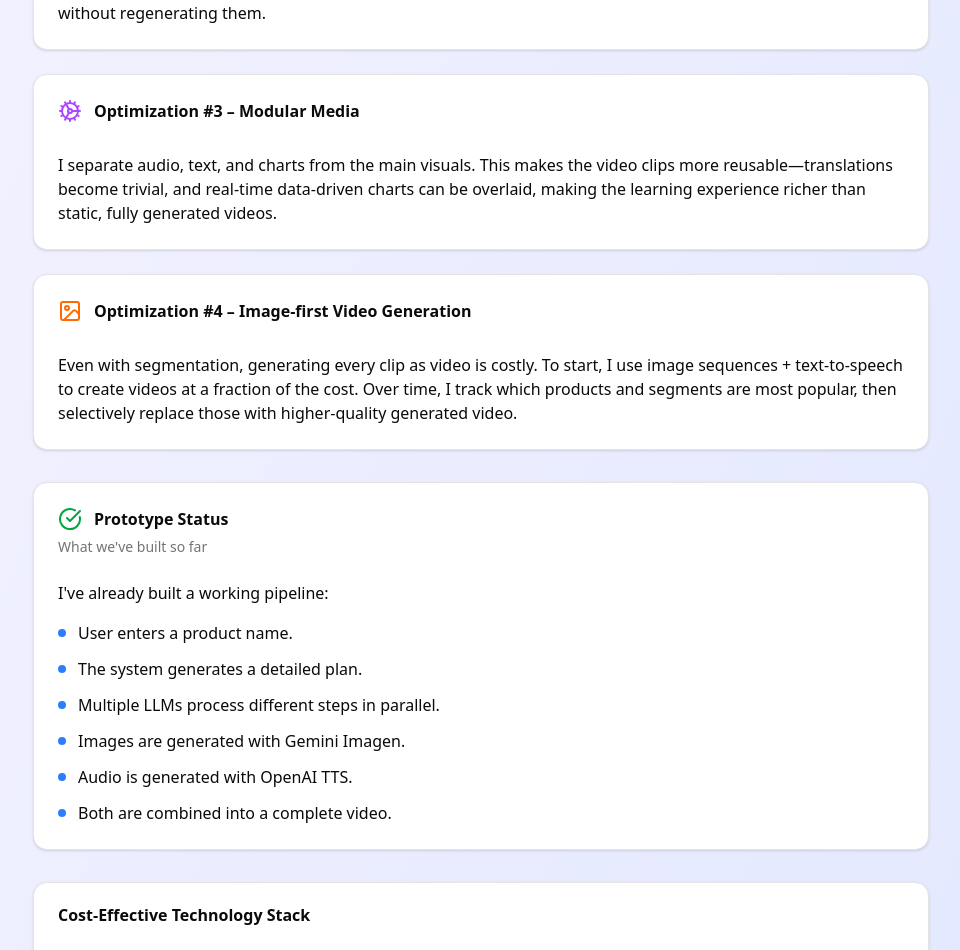
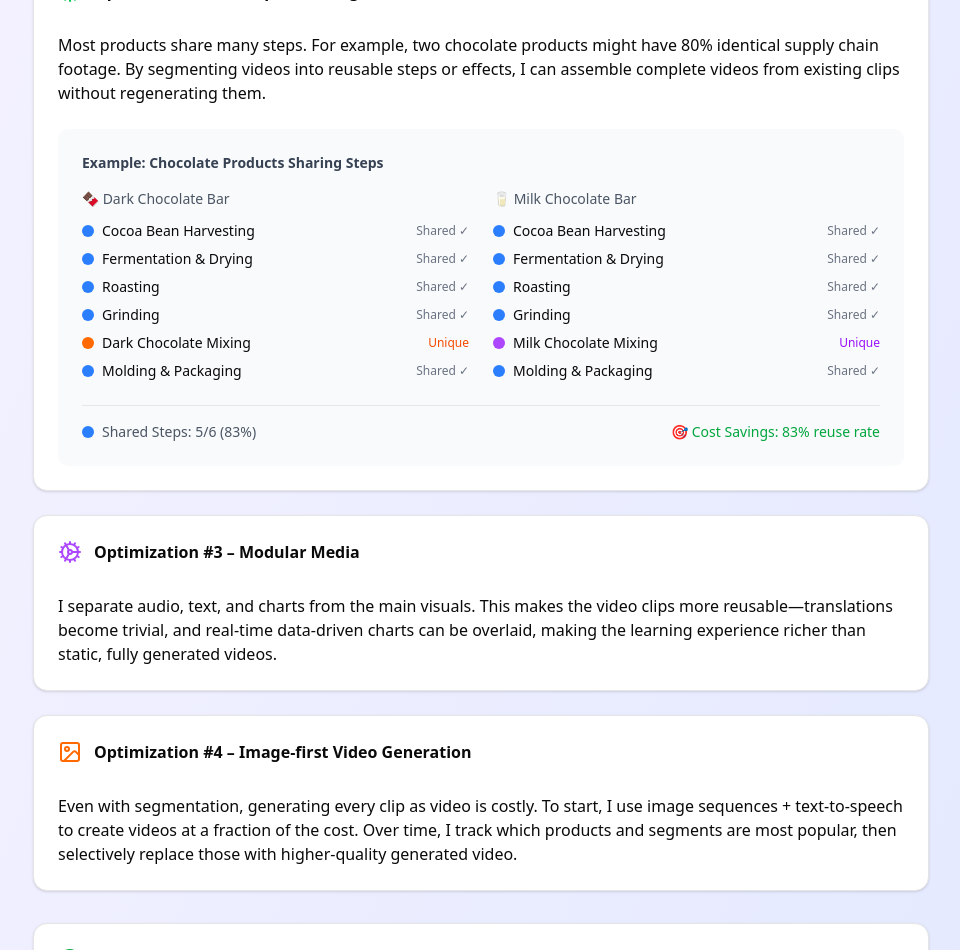
Before and after one commit to shihabsarar29/FAF-Hackathon, a Next.js app: page /story in a window 1280 px wide. Shown: the part 1440-2390 px from the top of the page, without its empty margins (159-1119 px from the left). Built offline with nearby package versions, Linux system fonts and the light colour scheme.

Commit message:
light ui fixes

```diff
--- a/src/app/page.tsx
+++ b/src/app/page.tsx
@@ -759,10 +759,16 @@ export default function Home() {
 
   return (
     <div className="min-h-screen bg-gradient-to-br from-blue-50 to-indigo-100 p-4">
-      <div className="max-w-7xl mx-auto">
+      <div className="max-w-7xl mx-auto mt-8">
                 <div className="text-center mb-8">
-          <div className="flex justify-between items-start mb-4">
-            <div></div>
+          <div className="flex justify-end mb-2">
+            <Link href="/story">
+              <Button variant="outline" className="flex items-center gap-2">
+                <BookOpen className="w-4 h-4" />
+                Story
+              </Button>
+            </Link>
+          </div>
           <div className="text-center">
             <h1 className="text-4xl font-bold text-gray-900 mb-4">
               Product Knowledge Platform
@@ -770,13 +776,6 @@ export default function Home() {
             <p className="text-lg text-gray-600">
               Discover how products are made, their environmental impact, and health effects with AI-powered insights
             </p>
-            </div>
-            <Link href="/story">
-              <Button variant="outline" className="flex items-center gap-2">
-                <BookOpen className="w-4 h-4" />
-                Story
-              </Button>
-            </Link>
           </div>
         </div>
 
--- a/src/app/story/page.tsx
+++ b/src/app/story/page.tsx
@@ -9,16 +9,18 @@ import Link from 'next/link';
 export default function StoryPage() {
   return (
     <div className="min-h-screen bg-gradient-to-br from-purple-50 to-indigo-100 p-4">
-      <div className="max-w-4xl mx-auto">
+      <div className="max-w-4xl mx-auto mt-8">
         {/* Header */}
-        <div className="flex items-center gap-4 mb-8">
+        <div className="mb-8">
+          <div className="mb-4">
             <Link href="/">
               <Button variant="outline" size="sm">
                 <ArrowLeft className="w-4 h-4 mr-2" />
                 Back to Explorer
               </Button>
             </Link>
-          <div>
+          </div>
+          <div className="text-center">
             <h1 className="text-4xl font-bold text-gray-900">Story</h1>
             <p className="text-lg text-gray-600 mt-2">Building the future of interactive learning</p>
           </div>
@@ -82,9 +84,103 @@ export default function StoryPage() {
               </CardTitle>
             </CardHeader>
             <CardContent>
-              <p>
+              <p className="mb-6">
                 Most products share many steps. For example, two chocolate products might have 80% identical supply chain footage. By segmenting videos into reusable steps or effects, I can assemble complete videos from existing clips without regenerating them.
               </p>
+
+              {/* Example Visualization */}
+              <div className="bg-gray-50 rounded-lg p-6">
+                <h4 className="text-sm font-semibold text-gray-700 mb-4">Example: Chocolate Products Sharing Steps</h4>
+
+                <div className="grid md:grid-cols-2 gap-6">
+                  {/* Product 1 */}
+                  <div>
+                    <h5 className="text-sm font-medium text-gray-600 mb-3">🍫 Dark Chocolate Bar</h5>
+                    <div className="space-y-2">
+                      <div className="flex items-center gap-2">
+                        <div className="w-3 h-3 bg-blue-500 rounded-full"></div>
+                        <span className="text-sm">Cocoa Bean Harvesting</span>
+                        <span className="text-xs text-gray-500 ml-auto">Shared ✓</span>
+                      </div>
+                      <div className="flex items-center gap-2">
+                        <div className="w-3 h-3 bg-blue-500 rounded-full"></div>
+                        <span className="text-sm">Fermentation & Drying</span>
+                        <span className="text-xs text-gray-500 ml-auto">Shared ✓</span>
+                      </div>
+                      <div className="flex items-center gap-2">
+                        <div className="w-3 h-3 bg-blue-500 rounded-full"></div>
+                        <span className="text-sm">Roasting</span>
+                        <span className="text-xs text-gray-500 ml-auto">Shared ✓</span>
+                      </div>
+                      <div className="flex items-center gap-2">
+                        <div className="w-3 h-3 bg-blue-500 rounded-full"></div>
+                        <span className="text-sm">Grinding</span>
+                        <span className="text-xs text-gray-500 ml-auto">Shared ✓</span>
+                      </div>
+                      <div className="flex items-center gap-2">
+                        <div className="w-3 h-3 bg-orange-500 rounded-full"></div>
+                        <span className="text-sm">Dark Chocolate Mixing</span>
+                        <span className="text-xs text-orange-600 ml-auto">Unique</span>
+                      </div>
+                      <div className="flex items-center gap-2">
+                        <div className="w-3 h-3 bg-blue-500 rounded-full"></div>
+                        <span className="text-sm">Molding & Packaging</span>
+                        <span className="text-xs text-gray-500 ml-auto">Shared ✓</span>
+                      </div>
+                    </div>
+                  </div>
+
+                  {/* Product 2 */}
+                  <div>
+                    <h5 className="text-sm font-medium text-gray-600 mb-3">🥛 Milk Chocolate Bar</h5>
+                    <div className="space-y-2">
+                      <div className="flex items-center gap-2">
+                        <div className="w-3 h-3 bg-blue-500 rounded-full"></div>
+                        <span className="text-sm">Cocoa Bean Harvesting</span>
+                        <span className="text-xs text-gray-500 ml-auto">Shared ✓</span>
+                      </div>
+                      <div className="flex items-center gap-2">
+                        <div className="w-3 h-3 bg-blue-500 rounded-full"></div>
+                        <span className="text-sm">Fermentation & Drying</span>
+                        <span className="text-xs text-gray-500 ml-auto">Shared ✓</span>
+                      </div>
+                      <div className="flex items-center gap-2">
+                        <div className="w-3 h-3 bg-blue-500 rounded-full"></div>
+                        <span className="text-sm">Roasting</span>
+                        <span className="text-xs text-gray-500 ml-auto">Shared ✓</span>
+                      </div>
+                      <div className="flex items-center gap-2">
+                        <div className="w-3 h-3 bg-blue-500 rounded-full"></div>
+                        <span className="text-sm">Grinding</span>
+                        <span className="text-xs text-gray-500 ml-auto">Shared ✓</span>
+                      </div>
+                      <div className="flex items-center gap-2">
+                        <div className="w-3 h-3 bg-purple-500 rounded-full"></div>
+                        <span className="text-sm">Milk Chocolate Mixing</span>
+                        <span className="text-xs text-purple-600 ml-auto">Unique</span>
+                      </div>
+                      <div className="flex items-center gap-2">
+                        <div className="w-3 h-3 bg-blue-500 rounded-full"></div>
+                        <span className="text-sm">Molding & Packaging</span>
+                        <span className="text-xs text-gray-500 ml-auto">Shared ✓</span>
+                      </div>
+                    </div>
+                  </div>
+                </div>
+
+                {/* Summary Stats */}
+                <div className="mt-6 pt-4 border-t border-gray-200">
+                  <div className="flex items-center justify-between text-sm">
+                    <div className="flex items-center gap-2">
+                      <div className="w-3 h-3 bg-blue-500 rounded-full"></div>
+                      <span className="text-gray-600">Shared Steps: 5/6 (83%)</span>
+                    </div>
+                    <div className="text-green-600 font-medium">
+                      🎯 Cost Savings: 83% reuse rate
+                    </div>
+                  </div>
+                </div>
+              </div>
             </CardContent>
           </Card>
 
```
Lines whose indentation alone changed are shown as unchanged.
